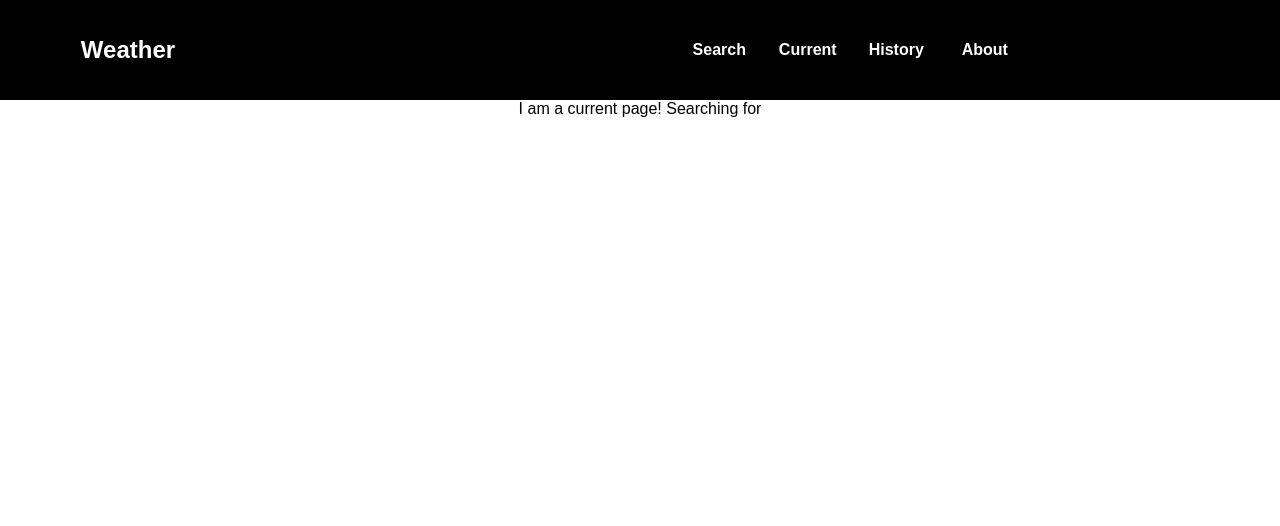
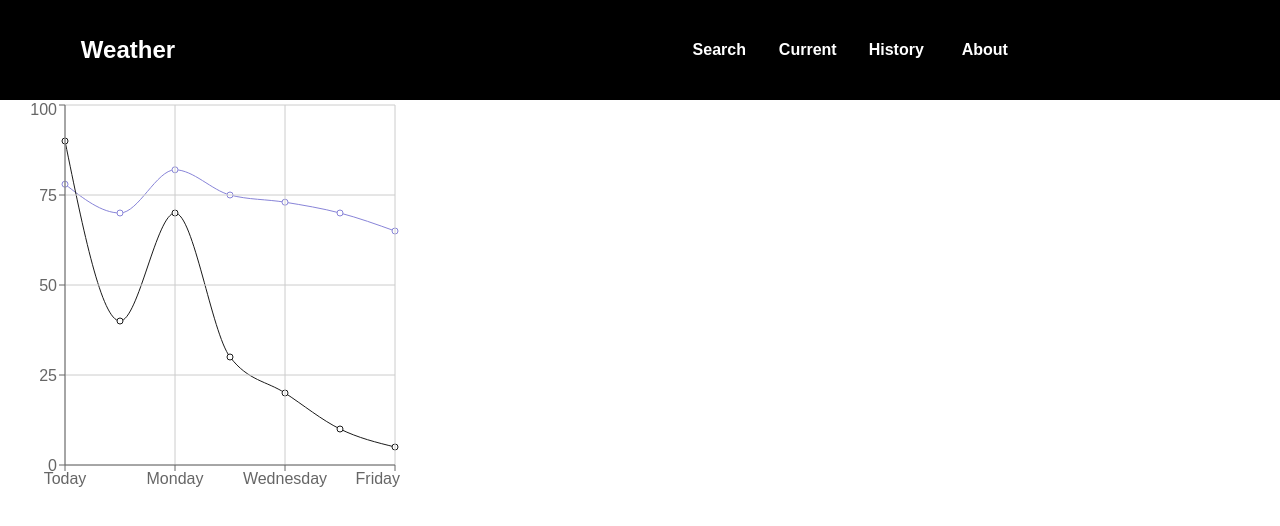
Before and after one commit to JSimoni42/CuralateWeatherApp, a React (Create React App) app: page / in a window 1280 px wide. Both pictures are taken after a click on the item "Current". Shown: the top 526 px of the page. Built offline with nearby package versions, Linux system fonts and the light colour scheme.

Commit message:
Added sample recharts chart

```diff
--- a/package.json
+++ b/package.json
@@ -6,7 +6,8 @@
     "bootstrap": "^3.3.7",
     "react": "^16.0.0",
     "react-dom": "^16.0.0",
-    "react-scripts": "1.0.14"
+    "react-scripts": "1.0.14",
+    "recharts": "^1.0.0-beta.0"
   },
   "scripts": {
     "start": "react-scripts start",
--- a/src/components/Current.js
+++ b/src/components/Current.js
@@ -1,9 +1,33 @@
 import React, { Component } from 'react';
-
+import {LineChart,
+        Line,
+        CartesianGrid,
+        XAxis,
+        YAxis,
+        Tooltip
+      } from 'recharts';
 class Current extends Component {
   render() {
+    const data = [
+      {name: 'Today', temp: 78, humidity: 90},
+     {name: 'Tomorrow', temp: 70, humidity: 40},
+     {name: 'Monday', temp: 82, humidity: 70},
+     {name: 'Tuesday', temp: 75, humidity: 30},
+     {name: 'Wednesday', temp: 73, humidity: 20},
+     {name: 'Thursday', temp: 70, humidity: 10},
+     {name: 'Friday', temp: 65, humidity: 5},
+    ];
     return(
-      <div>I am a current page! Searching for {this.props.query}</div>
+      <div class="chart-container">
+        <LineChart width={400} height={400} data={data}>
+          <Line type="monotone" dataKey="temp" stroke="#8884d8" />
+          <Line type="monotone" dataKey="humidity" stroke="#1a1a1a" />
+          <CartesianGrid stroke="#ccc" />
+          <XAxis dataKey="name" />
+          <YAxis />
+          <Tooltip />
+        </LineChart>
+      </div>
     );
   }
 }
```
Also changed, not shown: 1 other file (tests, documents, lock files or other folders).
